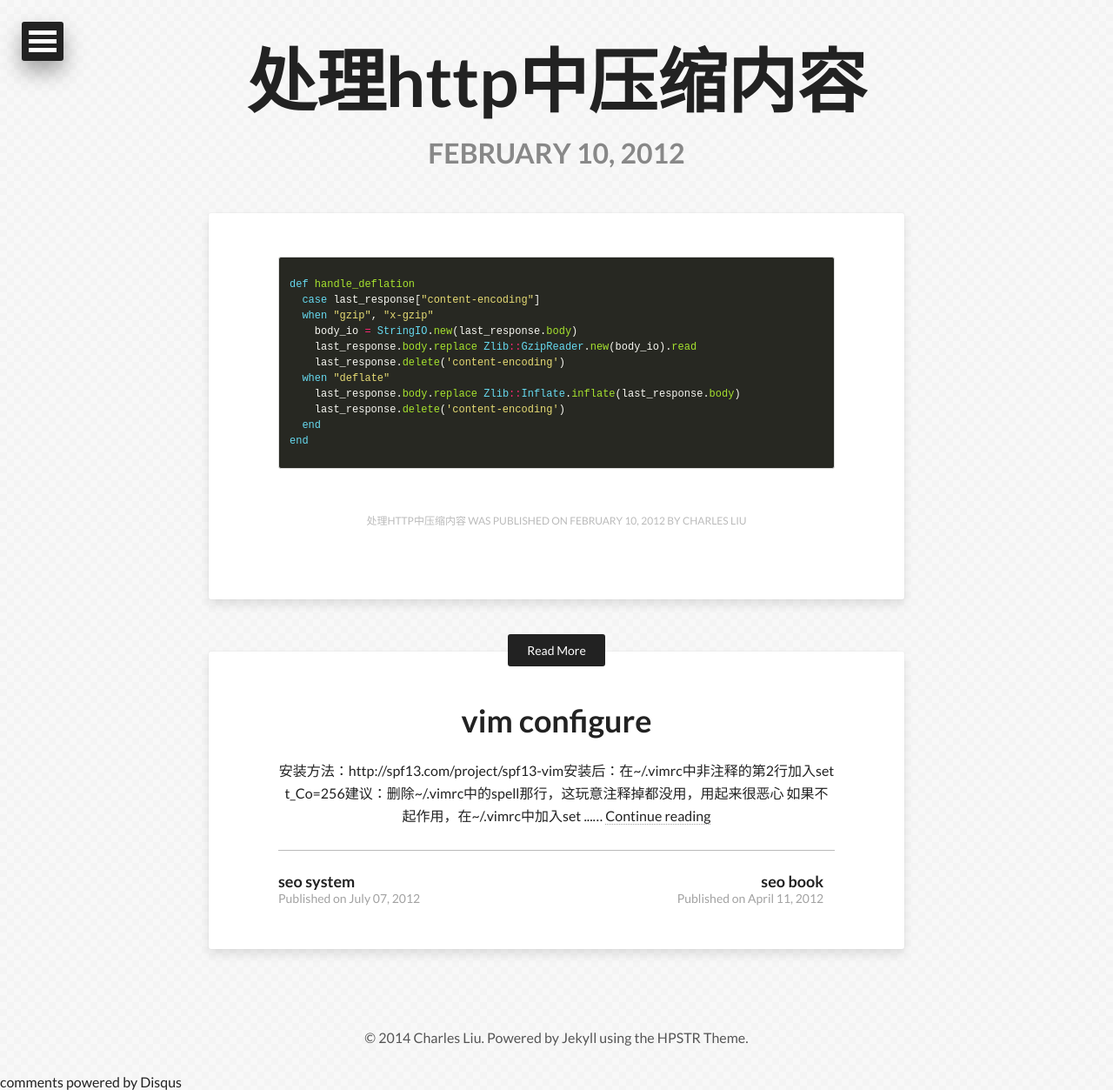
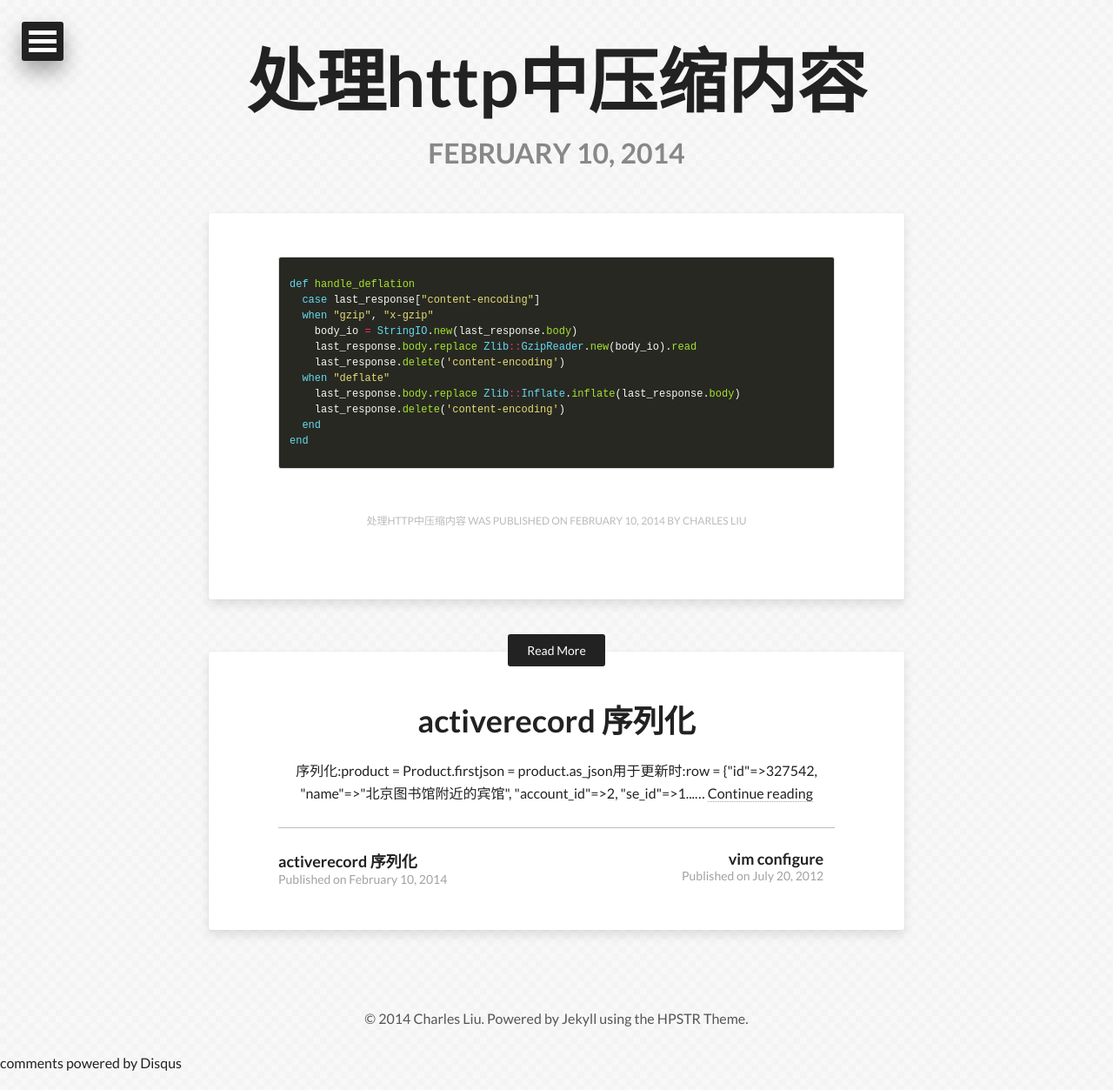
Before and after one commit to apyixiang/apyixiang.github.io, a Jekyll site: the page built from _posts/2014-02-10-ruby-http-zip.markdown, in a window 1280 px wide. Shown: the whole page at 87% size. Built offline with Jekyll 4.4.1, drawn with Linux system fonts in a browser that asks for light colours; nearby versions of some CDN libraries; Markdown is read by kramdown in place of the engine named in the settings; comment, search, counter and statistics services are not loaded; after the commit the page ends 1231 px from its top, so only the background shows below that.

Commit message:
fix post date

```diff
--- a/_posts/2014-02-10-activerecord-serialization.markdown
+++ b/_posts/2014-02-10-activerecord-serialization.markdown
@@ -1,7 +1,7 @@
 ---
 layout: post
 title: "activerecord 序列化"
-date: 2012-02-10 01:55
+date: 2014-02-10 01:55
 comments: true
 categories: ruby
 ---
--- a/_posts/2014-02-10-activerecord-serialization.md
+++ b/_posts/2014-02-10-activerecord-serialization.md
@@ -1,7 +1,7 @@
 ---
 layout: post
 title: "activerecord 序列化"
-date: 2012-02-10 01:55
+date: 2014-02-10 01:55
 comments: true
 categories: ruby
 ---
--- a/_posts/2014-02-10-ruby-http-zip.markdown
+++ b/_posts/2014-02-10-ruby-http-zip.markdown
@@ -1,7 +1,7 @@
 ---
 layout: post
 title: "处理http中压缩内容"
-date: 2012-02-10 01:59
+date: 2014-02-10 01:59
 comments: true
 categories: ruby
 ---
```
